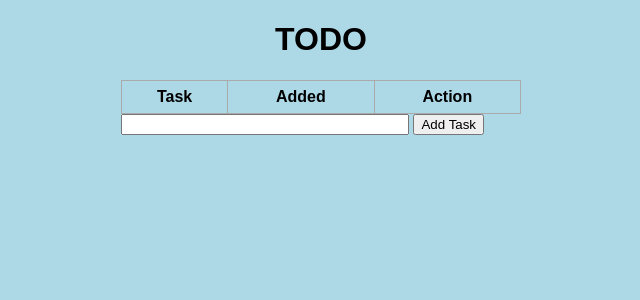
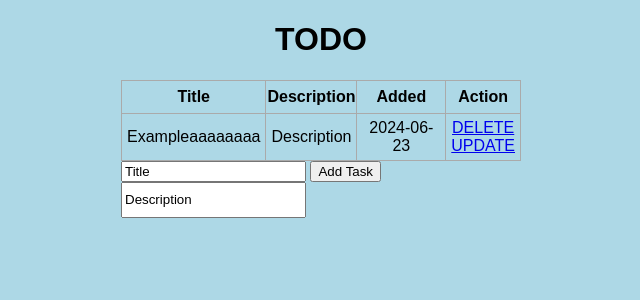
Before and after one commit to fcpoloia/PYDO_flask, a Flask app: page / in a window 1280 px wide. Shown: the top 300 px of the page, without its empty margins (319-959 px from the left). Run offline with Flask 3, Linux system fonts and the light colour scheme; data comes from the database, SQL or seed files in the repository; lists and menus that the app fills with data are empty.

Commit message:
descriptions added

```diff
--- a/app.py
+++ b/app.py
@@ -5,12 +5,11 @@ from datetime import datetime
 app = Flask(__name__)
 app.config['SQLALCHEMY_DATABASE_URI'] = 'sqlite:///test.db'
 db = SQLAlchemy(app)
-with app.app_context():
-    db.create_all()
 
 class TODO(db.Model):
     id = db.Column(db.Integer, primary_key=True)
-    content = db.Column(db.String(400), nullable=False)
+    name = db.Column(db.String(100), nullable=False)
+    description = db.Column(db.String(700), nullable=True)
     date_created = db.Column(db.DateTime, default=datetime.utcnow)
     def __retr__(self):
         return '<Task %r>' % self.id
@@ -18,15 +17,18 @@ class TODO(db.Model):
 @app.route('/',methods=['POST','GET'])
 def index():
     if request.method == 'POST':
-        task_content = request.form['content']
-        new_task = TODO(content=task_content)
+        task_name = request.form['name']
+        task_desc = request.form['description']
+        new_task = TODO(name=task_name, description=task_desc)
 
-        try:
-            db.session.add(new_task)
-            db.session.commit()
-            return redirect('/')
-        except:
-            return("something happened")
+        #try:
+        db.session.add(new_task)
+        print(1)
+        db.session.commit()
+        print(2)
+        return redirect('/')
+        #except:
+        #    return("something happened")
 
     else:
         tasks = TODO.query.order_by(TODO.date_created).all()
@@ -47,7 +49,8 @@ def update(id):
     task = TODO.query.get_or_404(id)
 
     if request.method == 'POST':
-        task.content = request.form['content']
+        task.name = request.form['name']
+        task.description = request.form['description']
         try:
             db.session.commit()
             return redirect('/')
--- a/static/css/main.css
+++ b/static/css/main.css
@@ -2,6 +2,10 @@ body, html {
     margin: 0;
     font-family: sans-serif;
     background-color: lightblue;
+}
+
+.desc-inp-box{
+  height:30px;
 }
 
 .title {
--- a/templates/index.html
+++ b/templates/index.html
@@ -12,13 +12,15 @@
 
   <table>
     <tr>
-      <th>Task</th>
+      <th>Title</th>
+      <th>Description</th>
       <th>Added</th>
       <th>Action</th>
     </tr>
     {% for task in tasks %}
       <tr>
-        <td>{{task.content}}</td>
+        <td>{{task.name}}</td>
+        <td>{{task.description}}</td>
         <td>{{task.date_created.date()}}</td>
         <td>
           <a href="/delete/{{task.id}}">DELETE</a>
@@ -30,8 +32,9 @@
   </table>
 
   <form action="/" method="POST">
-    <input type="text" name="content" id="content">
+    <input type="text" name="name" id="name" Value="Title">
     <input type="submit" Value="Add Task">
+    <input type="text" name="description" id="description" Value="Description" class="desc-inp-box">
   </form>
 </div>
 {% endblock %}
--- a/templates/update.html
+++ b/templates/update.html
@@ -10,8 +10,9 @@
 
     <div class="form">
         <form action="/update/{{task.id}}" method="POST">
-            <input type="text" name="content" id="content" value="{{task.content}}">
+            <input type="text" name="name" id="name" value="{{task.name}}">
             <input type="submit" value="Update">
+            <input type="text" name="description" id="description" value="{{task.description}}" class="desc-inp-box">
         </form>
     </div>
 </div>
```
Also changed, not shown: instance/test.db.
